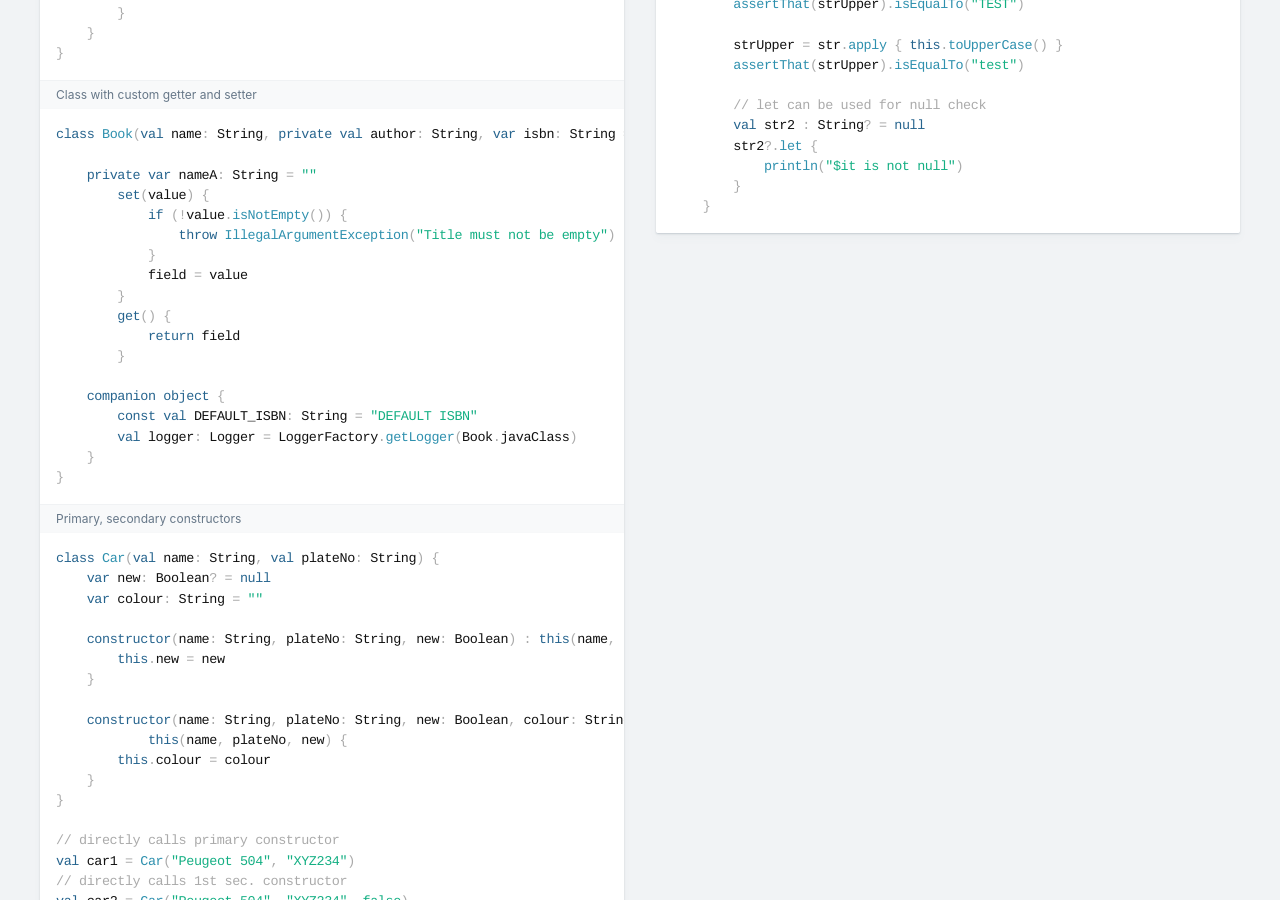
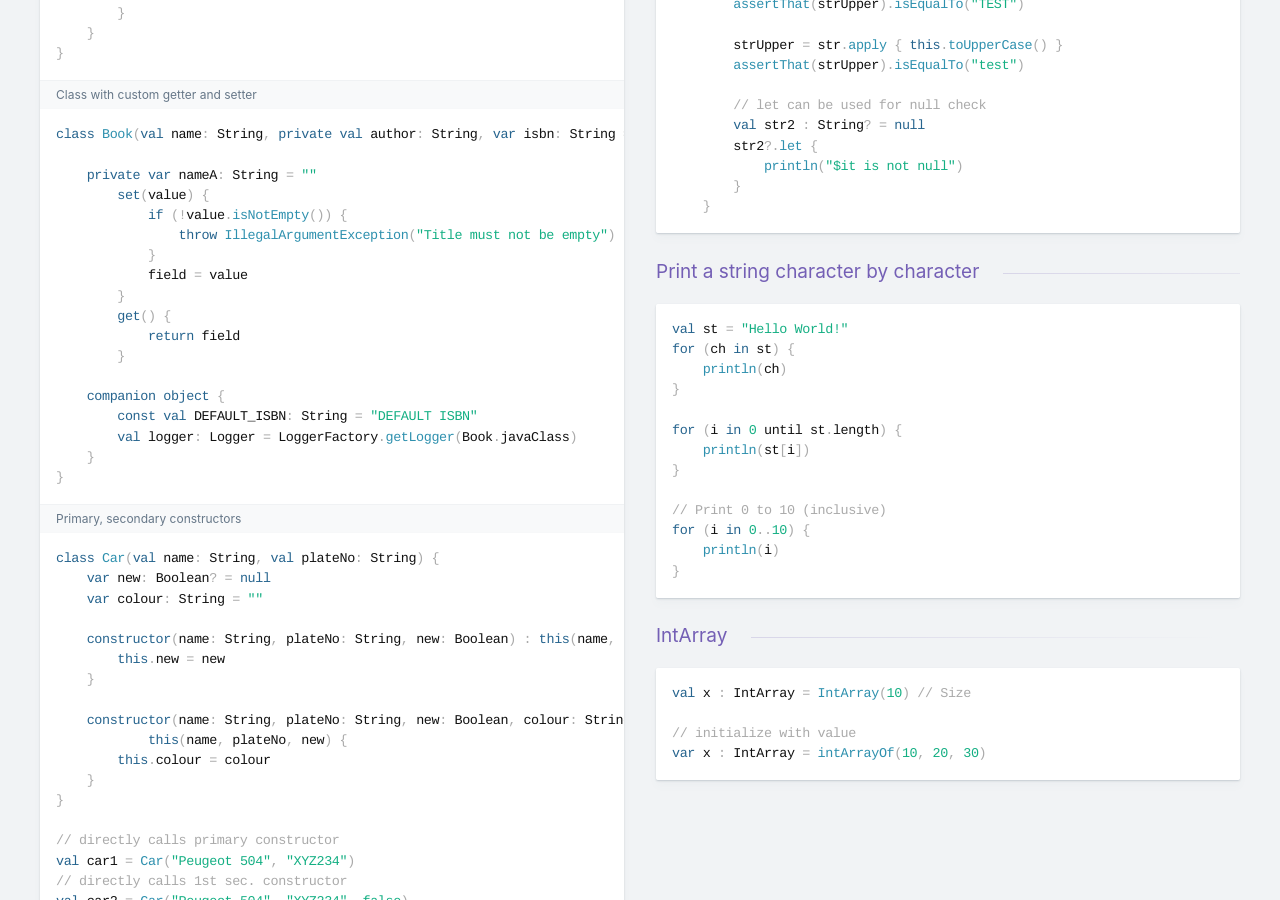
Before and after one commit to kasramp/cheat-sheet-factory, a Jekyll site: the page built from kotlin/kotlin.md, in a window 1280 px wide and 900 px high, scrolled down 4554 px. Built offline with Jekyll 4.4.1, drawn with Linux system fonts in a browser that asks for light colours; nearby versions of some CDN libraries.

Commit message:
Update Kotlin cheat sheet

````diff
--- a/kotlin/kotlin.md
+++ b/kotlin/kotlin.md
@@ -3,7 +3,7 @@ title: Kotlin
 category: Kotlin
 layout: 2017/sheet
 tags: [Featured]
-updated: 2022-03-14
+updated: 2024-10-02
 keywords:
   - "kotlin"
   - "kotlin cheat sheet"
@@ -517,3 +517,30 @@ Basically they all do similar thing but only differnt in how the context object
         }
     }
 ```
+
+### Print a string character by character
+
+```kotlin
+val st = "Hello World!"
+for (ch in st) {
+    println(ch)
+}
+
+for (i in 0 until st.length) {
+    println(st[i])
+}
+
+// Print 0 to 10 (inclusive)
+for (i in 0..10) {
+    println(i)
+}
+```
+
+### IntArray
+
+```kotlin
+val x : IntArray = IntArray(10) // Size
+
+// initialize with value
+var x : IntArray = intArrayOf(10, 20, 30)
+```
````
